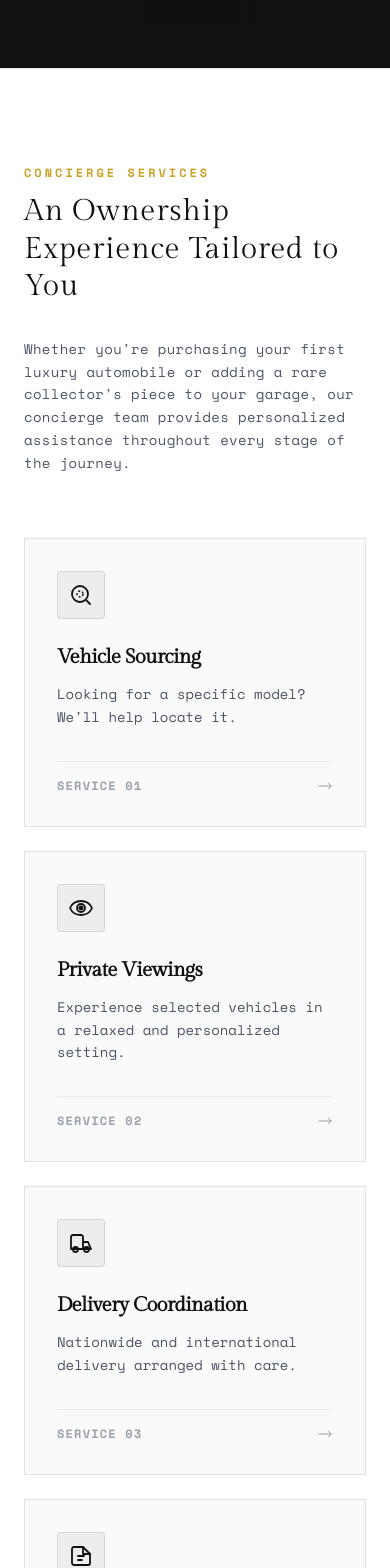
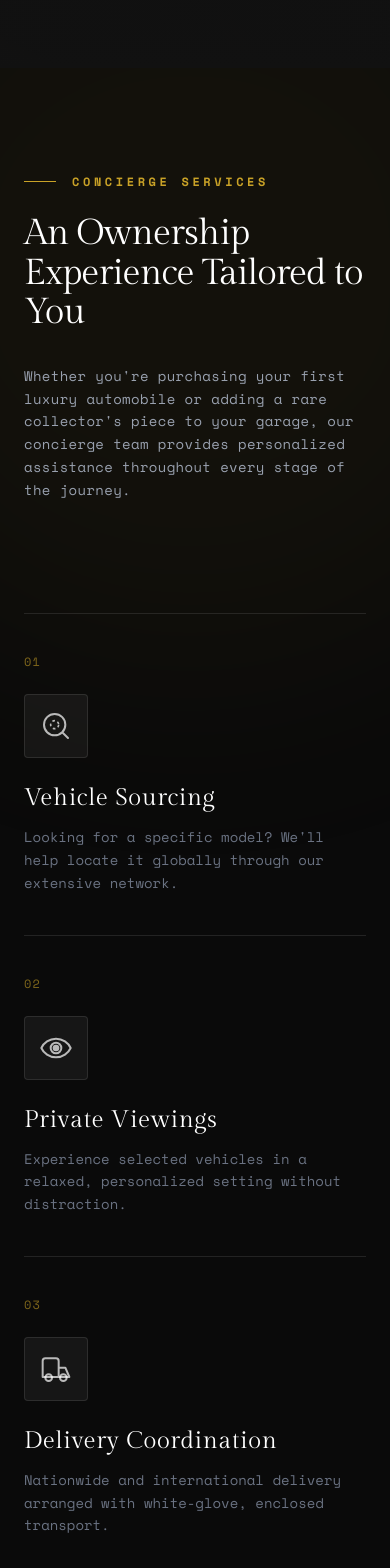
Before and after one commit to Ace-design2/raphael-autos, a Next.js app: page / in a window 390 px wide. Shown: the part 7048-8616 px from the top of the page. Built offline with nearby package versions, Linux system fonts and the light colour scheme.

Commit message:
refactor: redesign ConciergeServices component with dark-themed aesthetic and interactive grid layout

```diff
--- a/components/ConciergeServices.tsx
+++ b/components/ConciergeServices.tsx
@@ -1,28 +1,28 @@
 "use client";
 
-import React from "react";
+import React, { useState } from "react";
 import { Button } from "./ui/Button";
 
 // High-impact SVG icons designed specifically for Raphael Autos Concierge Services
 const SourcingIcon = () => (
-  <svg viewBox="0 0 24 24" fill="none" className="w-6 h-6">
+  <svg viewBox="0 0 24 24" fill="none" className="w-8 h-8">
     <path
       d="M21 21L16.65 16.65M19 11C19 15.4183 15.4183 19 11 19C6.58172 19 3 15.4183 3 11C3 6.58172 6.58172 3 11 3C15.4183 3 19 6.58172 19 11Z"
       stroke="currentColor"
-      strokeWidth="1.8"
+      strokeWidth="1.5"
       strokeLinecap="round"
       strokeLinejoin="round"
     />
-    <circle cx="11" cy="11" r="3" stroke="currentColor" strokeWidth="1.5" strokeDasharray="2 2" />
+    <circle cx="11" cy="11" r="3" stroke="currentColor" strokeWidth="1.2" strokeDasharray="2 2" />
   </svg>
 );
 
 const ViewingIcon = () => (
-  <svg viewBox="0 0 24 24" fill="none" className="w-6 h-6">
+  <svg viewBox="0 0 24 24" fill="none" className="w-8 h-8">
     <path
       d="M12 5C7 5 2.73 8.11 1 12C2.73 15.89 7 19 12 19C17 19 21.27 15.89 23 12C21.27 8.11 17 5 12 5ZM12 16C9.79 16 8 14.21 8 12C8 9.79 9.79 8 12 8C14.21 8 16 9.79 16 12C16 14.21 14.21 16 12 16Z"
       stroke="currentColor"
-      strokeWidth="1.8"
+      strokeWidth="1.5"
       strokeLinecap="round"
       strokeLinejoin="round"
     />
@@ -31,29 +31,29 @@ const ViewingIcon = () => (
 );
 
 const DeliveryIcon = () => (
-  <svg viewBox="0 0 24 24" fill="none" className="w-6 h-6">
+  <svg viewBox="0 0 24 24" fill="none" className="w-8 h-8">
     <path
       d="M14 18V6C14 4.89543 13.1046 4 12 4H4C2.89543 4 2 4.89543 2 6V18H14ZM14 18H22L19 11H14V18Z"
       stroke="currentColor"
-      strokeWidth="1.8"
+      strokeWidth="1.5"
       strokeLinecap="round"
       strokeLinejoin="round"
     />
-    <circle cx="6.5" cy="18.5" r="2.5" stroke="currentColor" strokeWidth="1.8" />
-    <circle cx="17.5" cy="18.5" r="2.5" stroke="currentColor" strokeWidth="1.8" />
+    <circle cx="6.5" cy="18.5" r="2.5" stroke="currentColor" strokeWidth="1.5" />
+    <circle cx="17.5" cy="18.5" r="2.5" stroke="currentColor" strokeWidth="1.5" />
   </svg>
 );
 
 const DocumentationIcon = () => (
-  <svg viewBox="0 0 24 24" fill="none" className="w-6 h-6">
+  <svg viewBox="0 0 24 24" fill="none" className="w-8 h-8">
     <path
       d="M9 12H15M9 16H13M19 21H5C3.89543 21 3 20.1046 3 19V5C3 3.89543 3.89543 3 5 3H14L21 10V19C21 20.1046 20.1046 21 19 21Z"
       stroke="currentColor"
-      strokeWidth="1.8"
+      strokeWidth="1.5"
       strokeLinecap="round"
       strokeLinejoin="round"
     />
-    <path d="M14 3V10H21" stroke="currentColor" strokeWidth="1.8" strokeLinecap="round" strokeLinejoin="round" />
+    <path d="M14 3V10H21" stroke="currentColor" strokeWidth="1.5" strokeLinecap="round" strokeLinejoin="round" />
   </svg>
 );
 
@@ -66,95 +66,135 @@ interface ServiceItem {
 const SERVICES_DATA: ServiceItem[] = [
   {
     title: "Vehicle Sourcing",
-    description: "Looking for a specific model? We'll help locate it.",
+    description: "Looking for a specific model? We'll help locate it globally through our extensive network.",
     icon: <SourcingIcon />,
   },
   {
     title: "Private Viewings",
-    description: "Experience selected vehicles in a relaxed and personalized setting.",
+    description: "Experience selected vehicles in a relaxed, personalized setting without distraction.",
     icon: <ViewingIcon />,
   },
   {
     title: "Delivery Coordination",
-    description: "Nationwide and international delivery arranged with care.",
+    description: "Nationwide and international delivery arranged with white-glove, enclosed transport.",
     icon: <DeliveryIcon />,
   },
   {
     title: "Documentation Support",
-    description: "Professional assistance with registration and ownership paperwork.",
+    description: "Professional assistance with registration, import/export, and ownership paperwork.",
     icon: <DocumentationIcon />,
   },
 ];
 
 export const ConciergeServices = (): React.JSX.Element => {
+  const [hoveredIdx, setHoveredIdx] = useState<number | null>(null);
+
   return (
-    <section className="bg-white py-24 px-6 md:px-20 border-t border-black/10 relative z-10" id="concierge">
-      <div className="max-w-7xl mx-auto">
-        {/* Section Header - Perfectly aligned with all previous sections */}
-        <div className="flex flex-col lg:flex-row lg:items-end justify-between mb-16 gap-8">
-          <div className="max-w-2xl">
-            <span className="font-body text-xs text-cooliocns-gold uppercase tracking-[0.25em] font-semibold mb-3 block">
-              Concierge Services
-            </span>
-            <h2 className="font-display text-3xl md:text-5xl text-[#111111] font-normal tracking-wide leading-tight">
+    <section className="bg-[#0a0a0a] text-white py-24 md:py-32 px-6 md:px-12 lg:px-20 relative z-10 overflow-hidden" id="concierge">
+      {/* Decorative Abstract Background Elements */}
+      <div className="absolute top-0 right-0 -translate-y-1/4 translate-x-1/4 w-[800px] h-[800px] bg-cooliocns-gold/5 blur-[120px] rounded-full pointer-events-none" />
+      <div className="absolute bottom-0 left-0 translate-y-1/3 -translate-x-1/3 w-[600px] h-[600px] bg-white/5 blur-[100px] rounded-full pointer-events-none" />
+
+      <div className="max-w-[1400px] mx-auto flex flex-col lg:flex-row gap-16 lg:gap-24 relative z-10">
+
+        {/* Sticky Header Section */}
+        <div className="lg:w-5/12 flex flex-col justify-start">
+          <div className="lg:sticky lg:top-32">
+            <div className="inline-flex items-center gap-4 mb-6">
+              <div className="w-8 h-[1px] bg-cooliocns-gold"></div>
+              <span className="font-body text-xs text-cooliocns-gold uppercase tracking-[0.3em] font-semibold">
+                Concierge Services
+              </span>
+            </div>
+
+            <h2 className="font-display text-4xl md:text-5xl lg:text-6xl font-normal tracking-tight leading-[1.1] mb-8">
               An Ownership Experience Tailored to You
             </h2>
+
+            <p className="font-body text-sm md:text-base text-gray-400 leading-relaxed tracking-wide mb-12">
+              Whether you&apos;re purchasing your first luxury automobile or adding a rare collector&apos;s piece to your garage, our concierge team provides personalized assistance throughout every stage of the journey.
+            </p>
+
+            <div className="hidden lg:block">
+              <Button
+                variant="solid-gold"
+                label="Discuss Requirements"
+                className="px-10 py-5 text-sm font-bold uppercase tracking-widest shadow-[0_0_20px_rgba(201,162,39,0.2)] hover:shadow-[0_0_30px_rgba(201,162,39,0.4)] transition-shadow duration-500"
+                onClick={(e) => {
+                  e?.preventDefault();
+                  const el = document.getElementById("footer");
+                  if (el) el.scrollIntoView({ behavior: "smooth" });
+                }}
+              />
+            </div>
           </div>
-          <p className="font-body text-sm md:text-base text-gray-600 max-w-lg leading-relaxed tracking-wide">
-            Whether you&apos;re purchasing your first luxury automobile or adding a rare collector&apos;s piece to your garage, our concierge team provides personalized assistance throughout every stage of the journey.
-          </p>
         </div>
 
-        {/* 4-Column Luxury Services Cards Grid */}
-        <div className="grid grid-cols-1 md:grid-cols-2 lg:grid-cols-4 gap-6 xl:gap-8 mb-14">
-          {SERVICES_DATA.map((service, idx) => (
-            <div
-              key={service.title}
-              className="bg-[#fafafa] hover:bg-white p-8 border border-black/10 hover:border-cooliocns-gold/60 transition-all duration-300 flex flex-col justify-between gap-8 group cursor-pointer"
-            >
-              <div>
-                <div className="size-12 rounded bg-black/5 group-hover:bg-[#111111] flex items-center justify-center text-[#111111] group-hover:text-cooliocns-gold transition-colors duration-300 mb-6 border border-black/10 group-hover:border-[#111111]">
+        {/* Services Interactive List */}
+        <div className="lg:w-7/12 flex flex-col">
+          {SERVICES_DATA.map((service, idx) => {
+            const isHovered = hoveredIdx === idx;
+
+            return (
+              <div
+                key={service.title}
+                className={`group relative flex flex-col md:flex-row items-start md:items-center gap-6 md:gap-10 py-10 md:py-14 border-t border-white/10 last:border-b transition-colors duration-500 cursor-pointer ${isHovered ? 'border-cooliocns-gold/40' : 'hover:border-cooliocns-gold/40'}`}
+                onMouseEnter={() => setHoveredIdx(idx)}
+                onMouseLeave={() => setHoveredIdx(null)}
+              >
+                {/* Number Background Indicator */}
+                <div className={`absolute left-0 md:-left-8 top-1/2 -translate-y-1/2 text-[120px] md:text-[160px] font-display font-light pointer-events-none select-none transition-all duration-700 ease-out ${isHovered ? 'text-white/5 md:-translate-x-4' : 'text-transparent md:translate-x-0'}`}>
+                  0{idx + 1}
+                </div>
+
+                {/* Number (visible on mobile or when not hovered as massive) */}
+                <div className="font-body text-xs text-cooliocns-gold/60 uppercase tracking-widest w-12 md:hidden">
+                  0{idx + 1}
+                </div>
+
+                {/* Icon Container */}
+                <div className={`relative z-10 shrink-0 size-16 md:size-24 rounded border flex items-center justify-center transition-all duration-500 ${isHovered ? 'bg-cooliocns-gold/10 border-cooliocns-gold/50 text-cooliocns-gold scale-110' : 'bg-white/5 border-white/10 text-white/70'}`}>
                   {service.icon}
                 </div>
-                <h3 className="font-display text-xl font-semibold text-[#111111] mb-3 tracking-tight group-hover:text-cooliocns-gold transition-colors">
-                  {service.title}
-                </h3>
-                <p className="font-body text-sm text-gray-600 leading-relaxed">
-                  {service.description}
-                </p>
+
+                {/* Text Content */}
+                <div className="relative z-10 flex-1 md:pl-4">
+                  <div className="hidden md:block font-body text-xs text-cooliocns-gold/60 uppercase tracking-widest mb-3 transition-opacity duration-300">
+                    0{idx + 1} // Phase
+                  </div>
+                  <h3 className={`font-display text-2xl md:text-3xl mb-3 tracking-wide transition-colors duration-300 ${isHovered ? 'text-cooliocns-gold' : 'text-white'}`}>
+                    {service.title}
+                  </h3>
+                  <p className={`font-body text-sm md:text-base leading-relaxed max-w-lg transition-colors duration-300 ${isHovered ? 'text-gray-300' : 'text-gray-500'}`}>
+                    {service.description}
+                  </p>
+                </div>
+
+                {/* Arrow Indicator */}
+                <div className={`hidden md:flex relative z-10 shrink-0 w-12 h-12 rounded-full border items-center justify-center transition-all duration-500 transform ${isHovered ? 'border-cooliocns-gold bg-cooliocns-gold text-[#111111] translate-x-2' : 'border-white/10 text-white/30'}`}>
+                  <svg className="w-5 h-5" fill="none" viewBox="0 0 24 24" stroke="currentColor">
+                    <path strokeLinecap="round" strokeLinejoin="round" strokeWidth={isHovered ? 2 : 1.5} d="M17 8l4 4m0 0l-4 4m4-4H3" />
+                  </svg>
+                </div>
               </div>
+            );
+          })}
 
-              <div className="pt-4 border-t border-black/5 flex items-center justify-between text-xs uppercase font-body font-semibold tracking-widest text-gray-400 group-hover:text-[#111111] transition-colors">
-                <span>Service 0{idx + 1}</span>
-                <svg className="w-4 h-4 transform group-hover:translate-x-1 transition-transform" fill="none" viewBox="0 0 24 24" stroke="currentColor">
-                  <path strokeLinecap="round" strokeLinejoin="round" strokeWidth={1.5} d="M17 8l4 4m0 0l-4 4m4-4H3" />
-                </svg>
-              </div>
-            </div>
-          ))}
+          {/* Mobile CTA */}
+          <div className="mt-16 lg:hidden">
+            <Button
+              variant="solid-gold"
+              label="Discuss Requirements"
+              className="w-full px-8 py-5 text-sm font-bold uppercase tracking-widest"
+              onClick={(e) => {
+                e?.preventDefault();
+                const el = document.getElementById("footer");
+                if (el) el.scrollIntoView({ behavior: "smooth" });
+              }}
+            />
+          </div>
         </div>
 
-        {/* Dark Luxury CTA Banner */}
-        <div className="flex flex-col sm:flex-row items-center justify-between p-8 md:p-12 bg-[#111111] text-white border border-black/10 gap-6">
-          <div className="max-w-xl text-center sm:text-left">
-            <h3 className="font-display text-2xl md:text-3xl font-light tracking-wide mb-2">
-              Bespoke Automotive Consultations
-            </h3>
-            <p className="font-body text-xs md:text-sm text-gray-400 leading-relaxed">
-              Speak directly with a dedicated private client advisor today to discuss your exact collection aspirations.
-            </p>
-          </div>
-          <Button
-            variant="solid-gold"
-            label="Discover Concierge Services"
-            className="px-8 py-4 text-xs font-bold uppercase tracking-widest whitespace-nowrap shrink-0 shadow-lg"
-            onClick={(e) => {
-              e?.preventDefault();
-              const el = document.getElementById("footer");
-              if (el) el.scrollIntoView({ behavior: "smooth" });
-            }}
-          />
-        </div>
       </div>
     </section>
   );
```
